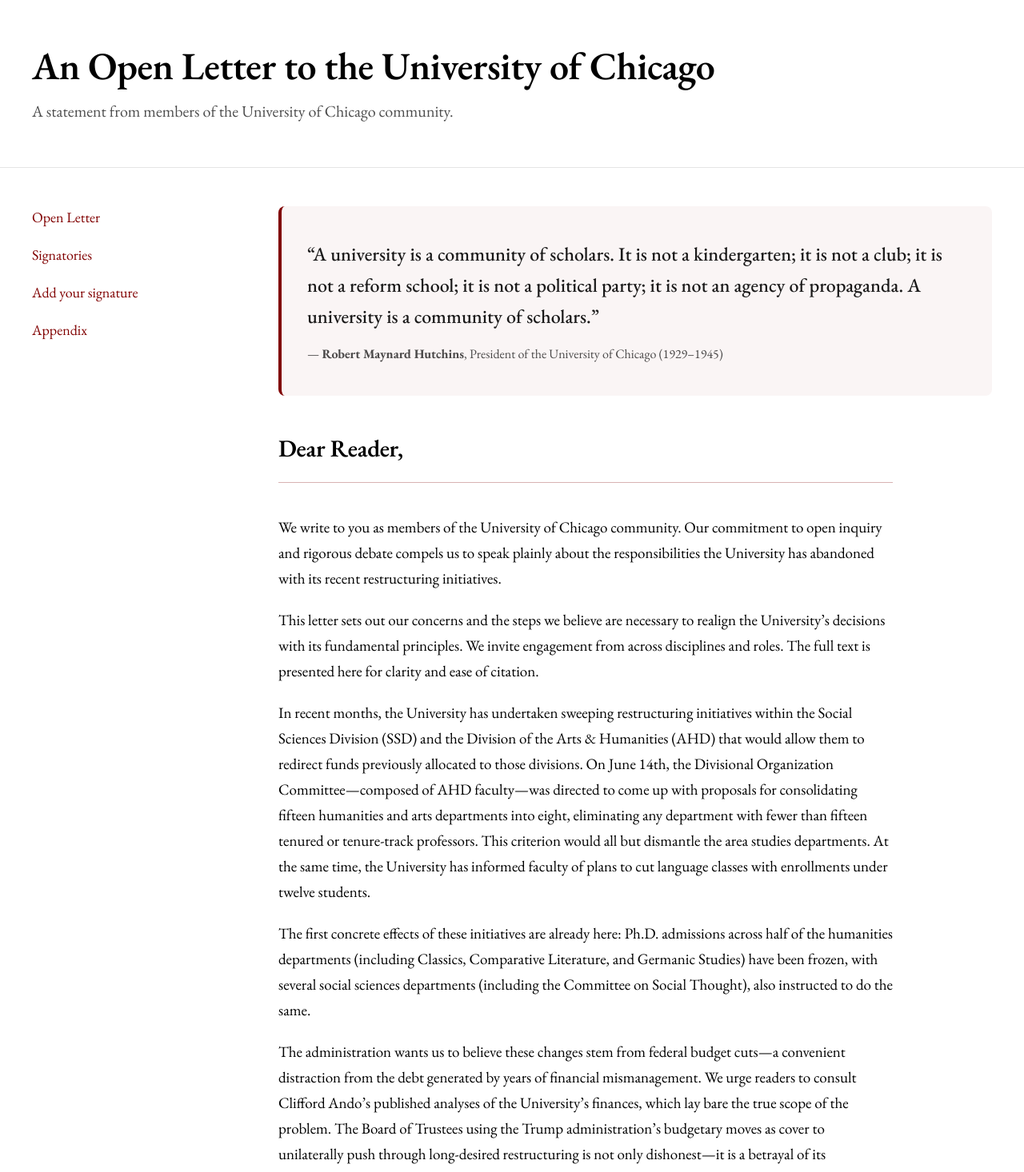
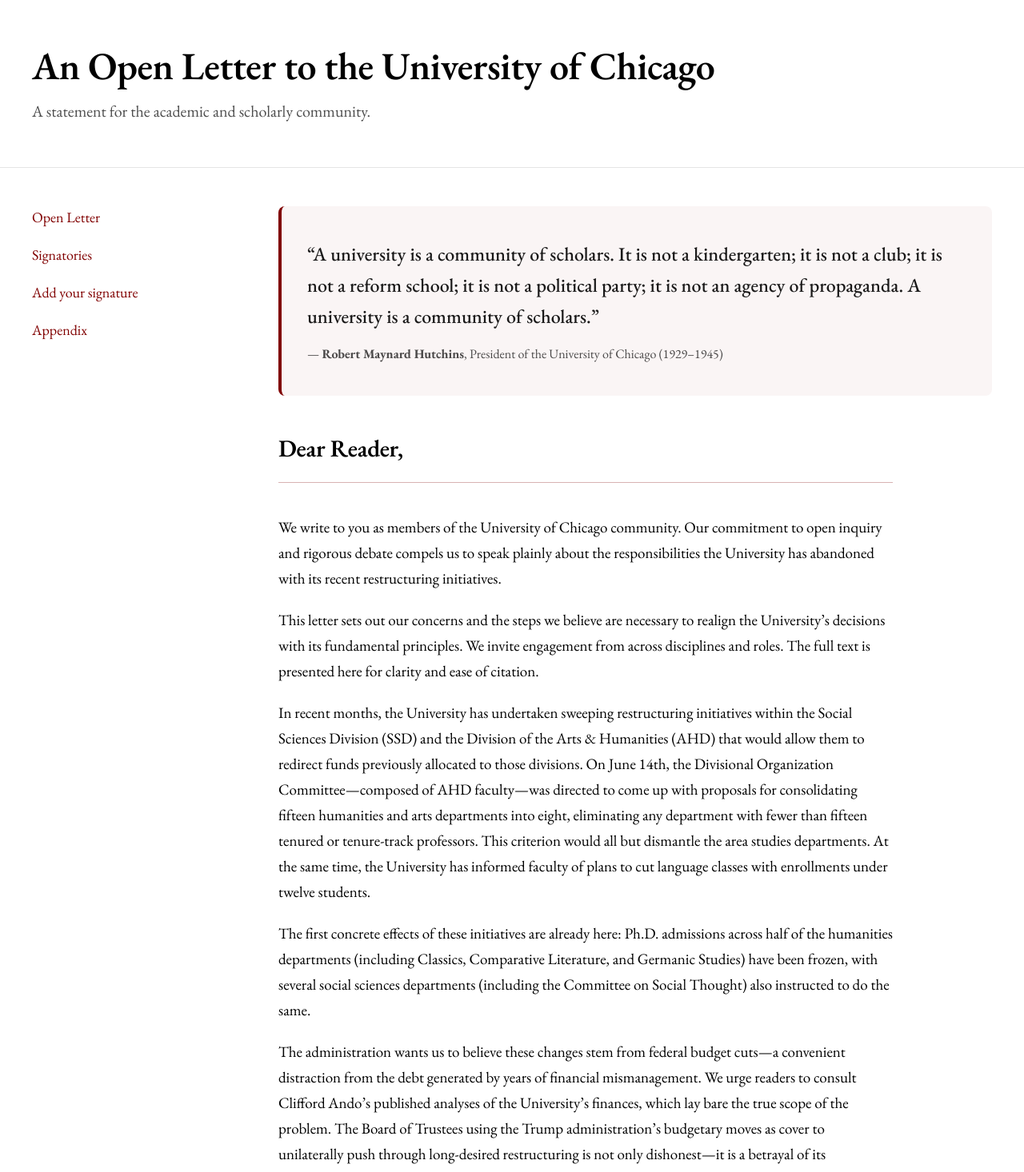
Before and after one commit to zroe1/uchicago-open-letter, a Next.js app: page / in a window 1280 px wide. Shown: the top 1466 px of the page at 80% size. Built offline with nearby package versions, Linux system fonts and the light colour scheme.

Commit message:
small change

```diff
--- a/src/app/page.tsx
+++ b/src/app/page.tsx
@@ -8,7 +8,7 @@
             An Open Letter to the University of Chicago
           </h1>
           <p className="mt-3 md:mt-4 max-w-3xl text-lg md:text-xl text-black/70">
-            A statement from members of the University of Chicago community.
+            A statement for the academic and scholarly community.
           </p>
         </div>
       </header>
@@ -136,7 +136,7 @@
                 The first concrete effects of these initiatives are already here: Ph.D. admissions
                 across half of the humanities departments (including Classics, Comparative
                 Literature, and Germanic Studies) have been frozen, with several social sciences
-                departments (including the Committee on Social Thought), also instructed to do the
+                departments (including the Committee on Social Thought) also instructed to do the
                 same.
               </p>
               <p>
@@ -232,7 +232,6 @@
           <section id="signatories" className="max-w-4xl mt-16 md:mt-20">
             <div className="flex items-baseline justify-between">
               <h2 className="text-2xl md:text-3xl font-semibold">Signatories</h2>
-              <span className="text-sm text-black/60">Sample list</span>
             </div>
             <hr className="mt-5 md:mt-6 mb-6 md:mb-8 border-[var(--maroon)]/30" />
 
```
